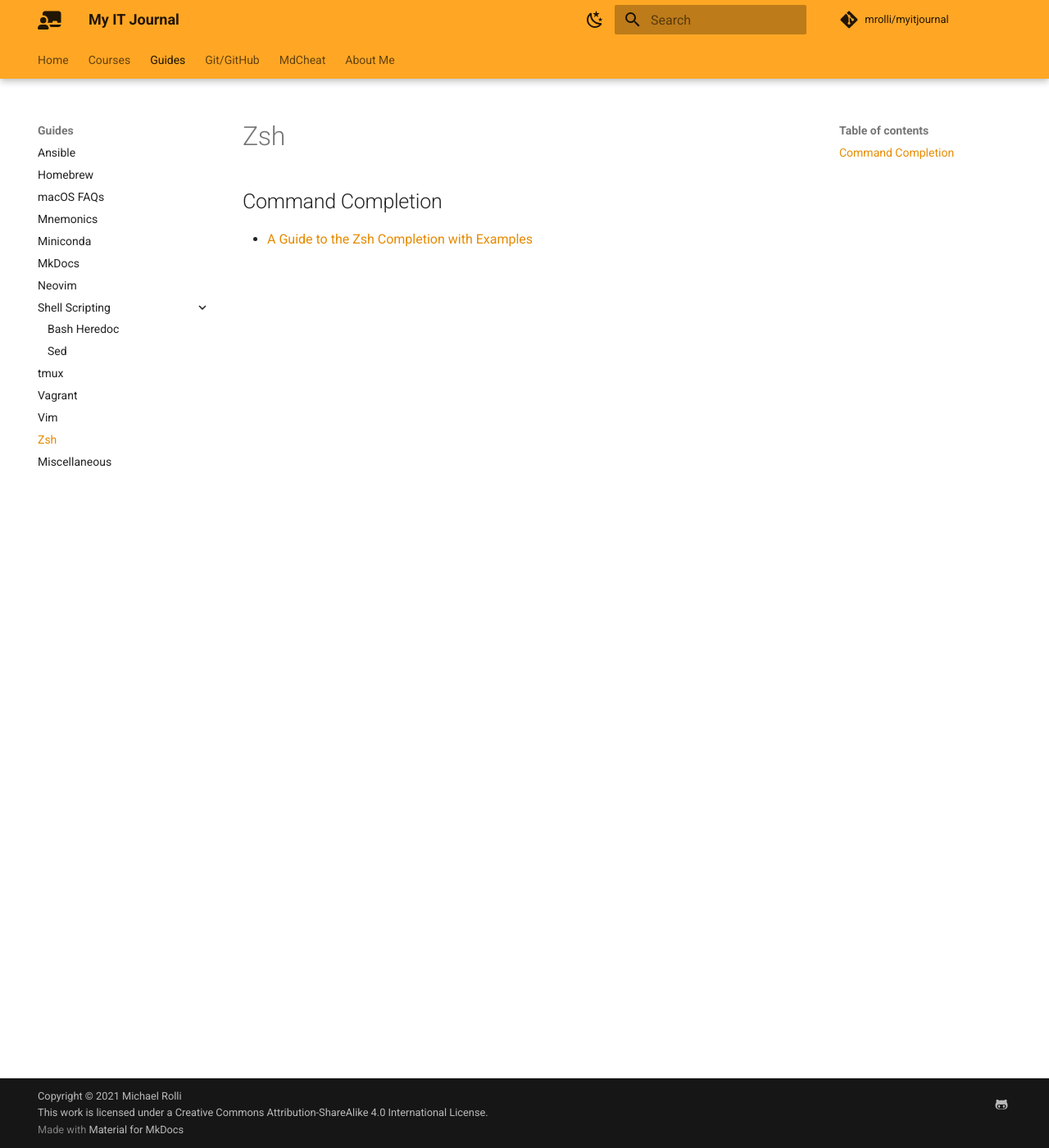
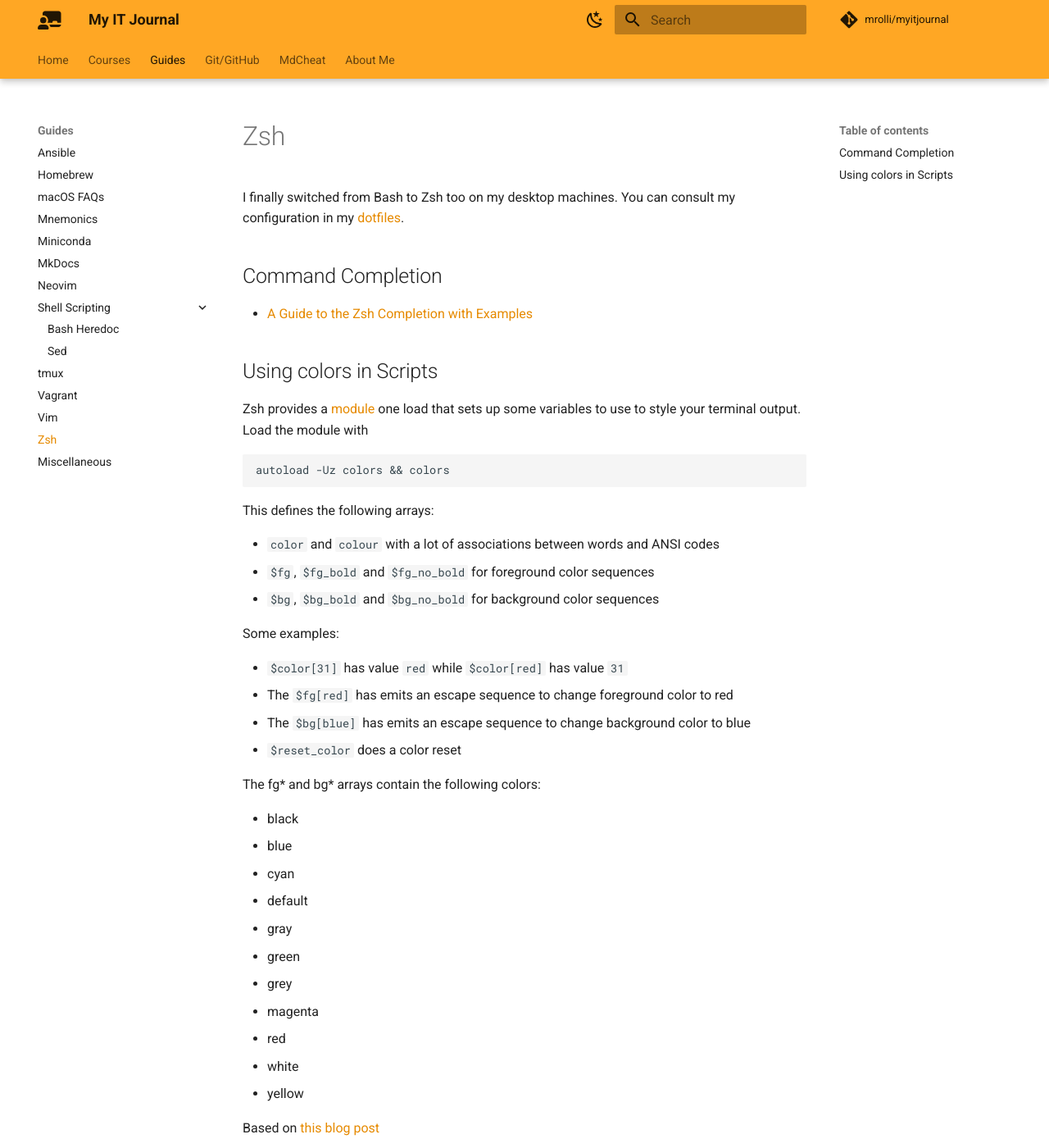
Before and after one commit to mrolli/myitjournal, an MkDocs documentation site: the page built from docs/guides/zsh.md, in a window 1280 px wide and 1400 px high. Shown: the whole window at 82% size. Built offline with MkDocs 1.6.1 and Material for MkDocs 9.7.7, drawn with Linux system fonts in a browser that asks for light colours; comment, search, counter and statistics services are not loaded.

Commit message:
feat(zsh): Add some words about using escape sequences for colored output

```diff
--- a/docs/guides/zsh.md
+++ b/docs/guides/zsh.md
@@ -1,5 +1,46 @@
 # Zsh
+
+I finally switched from Bash to Zsh too on my desktop machines. You can consult
+my configuration in my [dotfiles](https://github.com/mrolli/dotfiles/tree/main/config/zsh).
 
 ## Command Completion
 
 - [A Guide to the Zsh Completion with Examples](https://thevaluable.dev/zsh-completion-guide-examples/)
+
+## Using colors in Scripts
+
+Zsh provides a [module](https://github.com/zsh-users/zsh/blob/master/Functions/Misc/colors)
+one load that sets up some variables to use to style your terminal output. Load
+the module with
+
+    autoload -Uz colors && colors
+
+This defines the following arrays:
+
+- `color` and `colour` with a lot of associations between words and ANSI codes
+- `$fg`, `$fg_bold` and `$fg_no_bold` for foreground color sequences
+- `$bg`, `$bg_bold` and `$bg_no_bold` for background color sequences
+
+Some examples:
+
+- `$color[31]` has value `red` while `$color[red]` has value `31`
+- The `$fg[red]` has emits an escape sequence to change foreground color to red
+- The `$bg[blue]` has emits an escape sequence to change background color to
+  blue
+- `$reset_color` does a color reset
+
+The fg\* and bg\* arrays contain the following colors:
+
+- black
+- blue
+- cyan
+- default
+- gray
+- green
+- grey
+- magenta
+- red
+- white
+- yellow
+
+Based on [this blog post](https://www.rockhoppertech.com/blog/zsh-using-color/)
```
